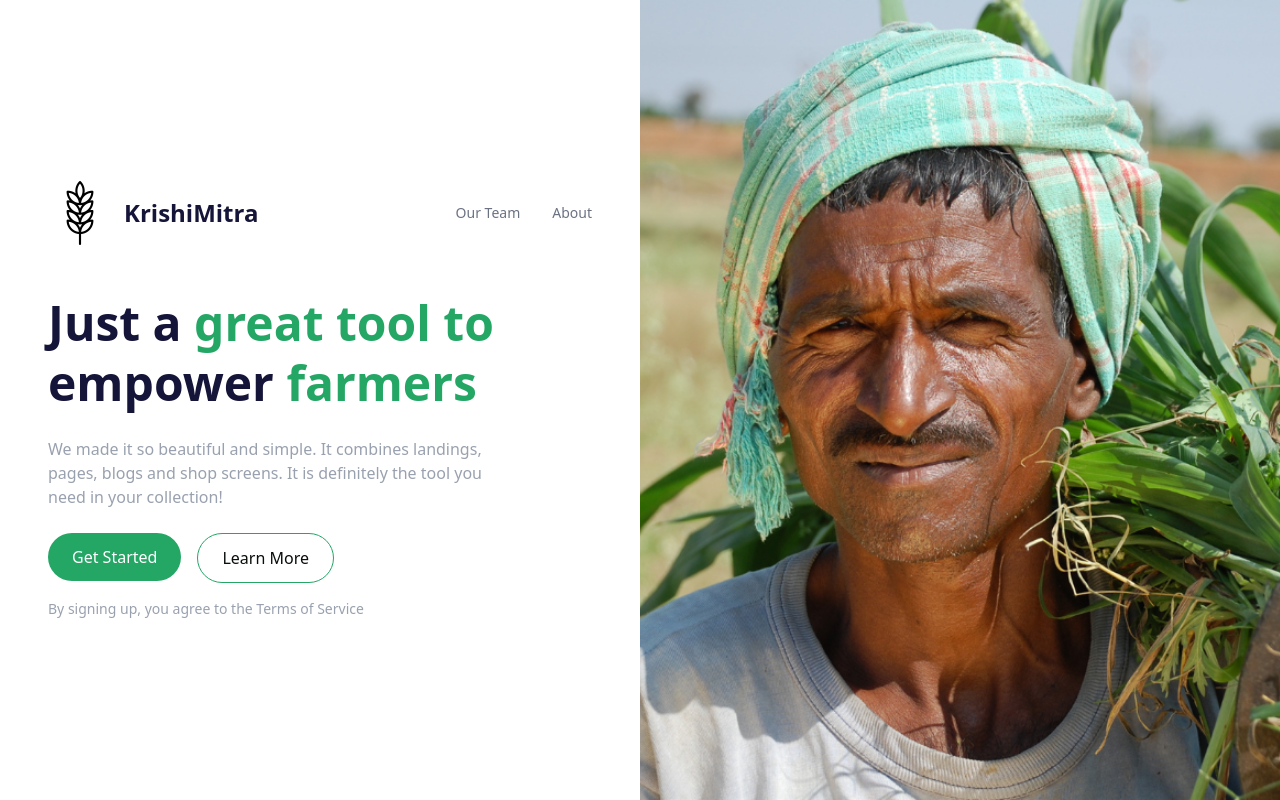
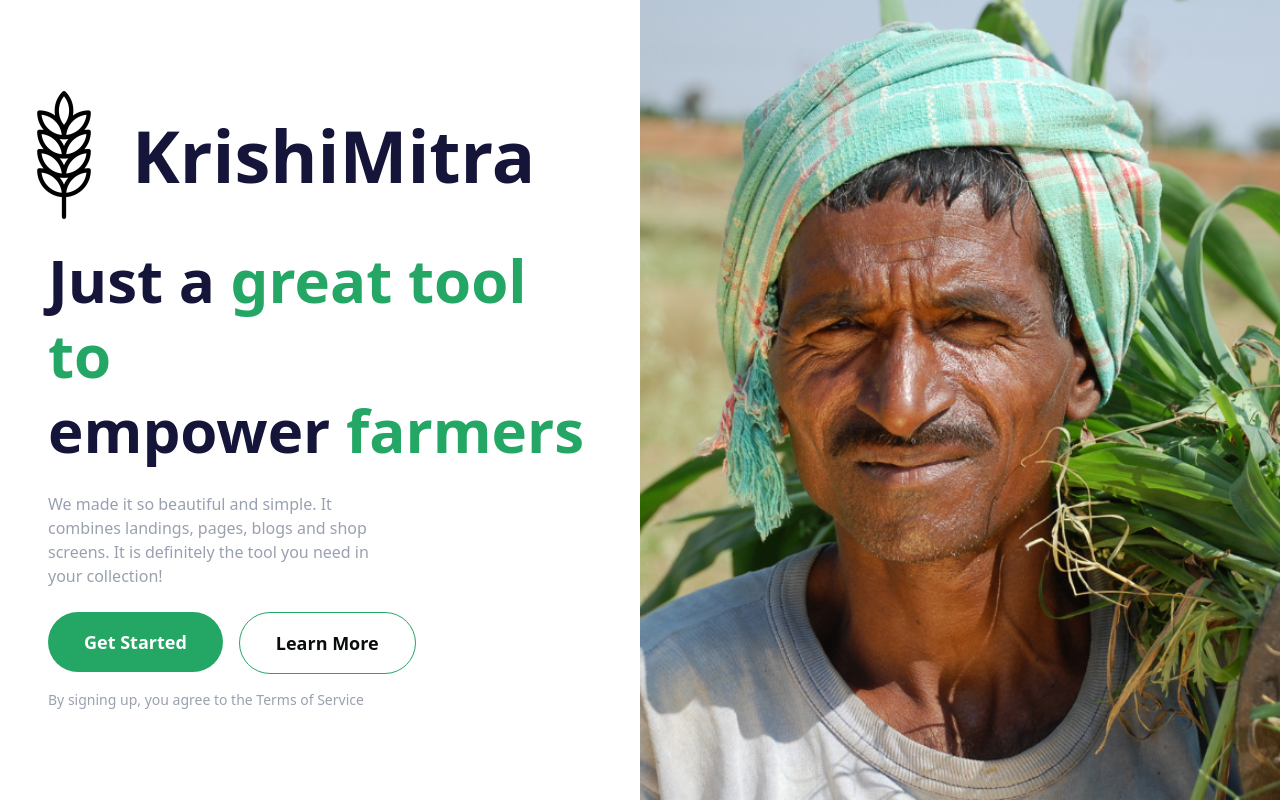
Before and after one commit to gouravanirudh05/Krishi-Mitra, a React (Vite) app in the folder frontend/: page / in a window 1280 px wide. Built offline with nearby package versions, Linux system fonts and the light colour scheme.

Commit message:
Frontend update

```diff
--- a/frontend/src/pages/CropDetails.jsx
+++ b/frontend/src/pages/CropDetails.jsx
@@ -75,9 +75,11 @@ export default function CropDetails() {
             <Sidebar />
             <div className="flex flex-col flex-1">
                 <Header />
-                <div className="bg-white rounded-2xl p-6 shadow col-span-1 xl:col-span-1 w-3/4 mx-auto">
+                <main className="flex-1 p-8 space-y-8">
+                    {/* Crop Info Card */}
+                    <div className="bg-white rounded-2xl p-6 shadow col-span-1 xl:col-span-1 w-2/5 mx-auto">
 
-                <h2 className="text-xl font-semibold mb-4">Crop Information</h2>
+                        <h2 className="text-xl text-center font-semibold mb-4">Crop Information</h2>
 
                         {cropDetails ? (
                             <div className="space-y-2">
@@ -108,9 +110,8 @@ export default function CropDetails() {
 
                     </div>
 
-                <main className="p-6 grid grid-cols-1 md:grid-cols-2 xl:grid-cols-3 gap-6">
-                    {/* Crop Info Card */}
 
+                    <div className="p-6 grid grid-cols-1 md:grid-cols-2 xl:grid-cols-3 gap-6">
                         {/* Rain Shower Prediction */}
                         {/* <div className="bg-white rounded-2xl p-6 shadow col-span-1 xl:col-span-2">
                         <h2 className="text-xl font-semibold mb-4">Rain shower prediction</h2>
@@ -136,7 +137,7 @@ export default function CropDetails() {
                         </div>
 
                         {/* Pesticide/Fertilizer Schedule */}
-                    <div className="bg-white rounded-2xl p-6 shadow col-span-2">
+                        <div className="bg-white rounded-2xl p-6 shadow col-span-2 w-3/4">
                             <h2 className="text-xl font-semibold mb-4">Pesticide / Fertilizer Schedule</h2>
                             <ul className="space-y-2">
                                 <li className="flex justify-between"><span>Neem Oil</span><span>45%</span></li>
@@ -153,7 +154,6 @@ export default function CropDetails() {
                     </div> */}
 
                         {/* Upload to Marketplace */}
-                </main>
                         <div className="bg-white rounded-2xl p-6 shadow w-3/4 mx-auto">
                             <h2 className="text-xl font-semibold mb-4">Upload Crop to Marketplace</h2>
                             <input
@@ -176,6 +176,8 @@ export default function CropDetails() {
                             </button>
                         </div>
                     </div>
+                </main>
+            </div>
         </div>
     );
 }
--- a/frontend/src/pages/LandingPage.jsx
+++ b/frontend/src/pages/LandingPage.jsx
@@ -5,44 +5,39 @@ import { Link } from "react-router-dom";
 export default function KrishiMitra() {
   return (
     <div className="min-h-screen flex">
-      <div className="w-1/2 flex flex-col justify-center px-12 py-16 bg-white">
-        <header className="flex justify-between items-center mb-12">
-          <div className="flex items-center gap-3">
-            <div data-property-1="Black" className="w-16 h-16 relative">
-              <img className="w-16 h-16 left-0 top-0 absolute" src={logo} />
+      <div className="w-1/2 flex flex-col justify-center py-16 bg-white">
+        <header className="flex justify-between items-center mb-6">
+          <div className="flex items-center gap-1">
+            <div data-property-1="Black" className="w-32 h-32 relative">
+              <img className="w-32 h-32 left-0 top-0 absolute" src={logo} />
             </div>
-            <h1 className="text-[#151439] text-2xl font-bold">KrishiMitra</h1>
+            <h1 className="text-[#151439] text-7xl font-bold">KrishiMitra</h1>
           </div>
-          <nav className="hidden md:block">
-            <ul className="flex gap-8 text-gray-500 text-sm">
-              <li><a href="#" className="hover:text-[#151439]">Our Team</a></li>
-              <li><a href="/about" className="hover:text-[#151439]">About</a></li>
-            </ul>
-          </nav>
         </header>
-        <h2 className="text-4xl md:text-5xl font-bold leading-tight mb-6">
+        <h2 className="text-4xl md:text-6xl font-bold leading-tight mb-6 px-12">
           <span className="text-[#151439]">Just a </span>
           <span className="text-[#24a665]">great tool to </span><br />
           <span className="text-[#151439]">empower </span>
           <span className="text-[#24a665]">farmers</span>
         </h2>
-        <p className="text-gray-400 max-w-md mb-6">
+        <p className="text-gray-400 max-w-md mb-6 px-12">
           We made it so beautiful and simple. It combines landings, pages, blogs and shop screens. It is definitely
           the tool you need in your collection!
         </p>
-        <div className="flex gap-4 flex-wrap mb-4">
+        <div className="flex gap-4 flex-wrap mb-4 px-12">
           <Link to="/signup">
-            <button className="bg-[#24a665] text-white px-6 py-3 rounded-full font-medium hover:bg-opacity-90 transition-all">
+            <button className="bg-[#24a665] text-white px-9 py-4 text-lg rounded-full font-semibold hover:bg-opacity-90 transition-all">
               Get Started
             </button>
           </Link>
           <Link to="/learn">
-            <button className="border border-[#24a665] text-[#090e0b] px-6 py-3 rounded-full font-medium hover:bg-[#f7f9f8] hover:bg-opacity-10 transition-all">
+            <button className="border border-[#24a665] text-[#090e0b] px-9 py-4 text-lg rounded-full font-semibold hover:bg-[#f7f9f8] hover:bg-opacity-10 transition-all">
               Learn More
             </button>
           </Link>
         </div>
-        <p className="text-sm text-gray-400">
+
+        <p className="text-sm text-gray-400 px-12">
           By signing up, you agree to the Terms of Service
         </p>
       </div>
--- a/frontend/src/pages/Learn.jsx
+++ b/frontend/src/pages/Learn.jsx
@@ -1,4 +1,4 @@
-import logo from "../assets/logo.png";
+import logo from "../assets/white-logo.png";
 import learnbg from "../assets/learnbg.jpeg"
 import middlemen from "../assets/middlemen.png"
 import icon from "../assets/image.png"
@@ -7,12 +7,24 @@ export default function Learn() {
   return (
     <div className="min-h-screen overflow-auto">
 
-      {/* Navigation */}
-      <nav className="bg-transparent absolute top-0 left-0 right-0 z-10 px-6 py-4">
+      {/* Hero Section */}
+      <section className="relative h-screen overflow-hidden">
+        {/* Background image and overlay */}
+        <div className="absolute inset-0 -z-10">
+          <img
+            src={learnbg}
+            alt="Farm field"
+            className="w-full h-full object-cover"
+          />
+          <div className="absolute inset-0 bg-black opacity-30"></div>
+        </div>
+
+        {/* Navbar */}
+        <nav className="absolute top-0 left-0 right-0 z-20 px-6 py-4">
           <div className="max-w-7xl mx-auto flex justify-between items-center">
             <div className="flex items-center">
               <img src={logo} alt="KrishiMitra Logo" className="h-10" />
-            <span className="text-white font-bold text-xl ml-2">KrishiMitra</span>
+              <span className="text-white font-bold text-3xl ml-2">KrishiMitra</span>
             </div>
             <div className="hidden md:flex items-center space-x-6">
               <Link to="/" className="text-white hover:text-green-300">
@@ -27,36 +39,28 @@ export default function Learn() {
                 </button>
               </Link>
             </div>
+
             <button className="md:hidden text-white">
-            <svg
-              xmlns="http://www.w3.org/2000/svg"
-              className="h-6 w-6"
-              fill="none"
-              viewBox="0 0 24 24"
-              stroke="currentColor"
-            >
+              {/* hamburger */}
+              <svg xmlns="http://www.w3.org/2000/svg" className="h-6 w-6" fill="none" viewBox="0 0 24 24" stroke="currentColor">
                 <path strokeLinecap="round" strokeLinejoin="round" strokeWidth={2} d="M4 6h16M4 12h16M4 18h16" />
               </svg>
             </button>
           </div>
         </nav>
 
-
-      {/* Hero Section */}
-      <section className="relative h-screen">
-        <div className="absolute inset-0 bg-black opacity-30 z-0"></div>
-        <img
-          src={learnbg}
-          alt="Farm field"
-          className="w-full h-full object-cover"
-        />
-        <div className="absolute inset-0 flex flex-col justify-center items-center text-center text-white z-10 px-4">
-          <h1 className="text-5xl md:text-6xl font-bold mb-4 max-w-3xl">Boosts the farmers better than ever</h1>
+        {/* Hero Text */}
+        <div className="absolute inset-0 flex flex-col justify-center items-center text-center text-white z-10 px-4 select-none">
+          <h1 className="text-5xl md:text-6xl font-bold mb-4 max-w-3xl">
+            Boosts the farmers better than ever
+          </h1>
           <p className="text-xl max-w-2xl">
             Eliminates middlemen and farmers are getting their due on their time, food, and crops.
           </p>
         </div>
+
       </section>
+
 
       {/* Middle Man Section */}
       <section className="relative h-screen">
@@ -160,10 +164,6 @@ export default function Learn() {
                   based on many factors and offers insight on when, where, what to plant, and how to handle it for best
                   outcomes.
                 </p>
-                <div className="mt-4 bg-pink-100 p-2 rounded">
-                  <h4 className="text-sm font-semibold uppercase">Video Explanation</h4>
-                  <p className="text-xs text-gray-600">Get a visual</p>
-                </div>
               </div>
             </div>
 
@@ -198,7 +198,7 @@ export default function Learn() {
               placeholder="Your Phone number"
               className="flex-grow px-4 py-2 border border-gray-300 rounded-l-md focus:outline-none focus:ring-2 focus:ring-green-500"
             />
-            <button className="text-white px-6 py-2 rounded-r-md hover:opacity-90" style={{ backgroundColor: "#24A565" }}>Sign Up</button>
+            <Link to="/signup"><button className="text-white px-6 py-2 rounded-r-md hover:opacity-90" style={{ backgroundColor: "#24A565" }}>Sign Up</button></Link>
 
           </div>
           <p className="text-xs text-gray-500 mt-2">or simply call service</p>
```
Lines whose indentation alone changed are shown as unchanged.
